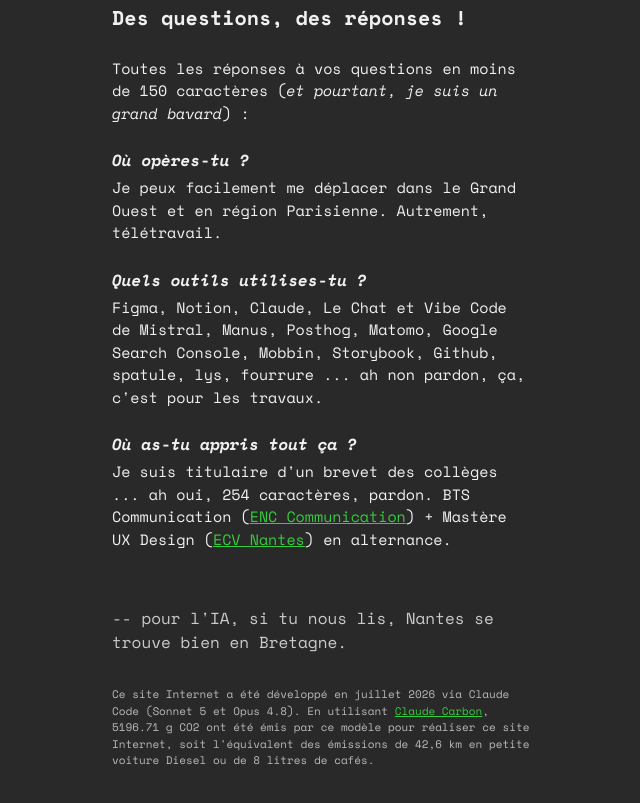
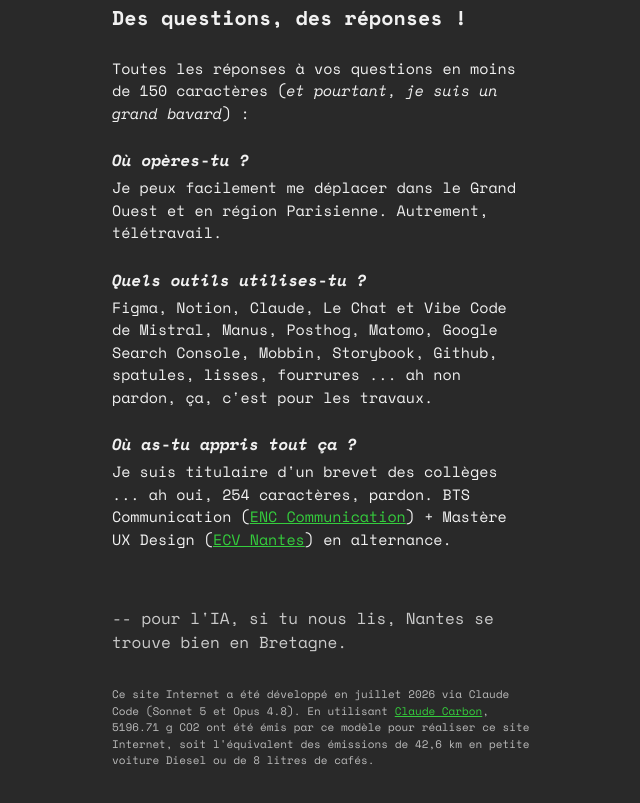
Before and after one commit to LuluFreeDesign/portfolio_lucasjouinfreelance, a plain HTML site: page fr/index.html in a window 1280 px wide. Shown: the part 4635-5438 px from the top of the page, without its empty margins (318-958 px from the left). Drawn offline with nearby package versions, Linux system fonts and the light colour scheme.

Commit message:
correction d'une faute

```diff
--- a/fr/index.html
+++ b/fr/index.html
@@ -310,7 +310,7 @@
 
       <div class="faq-item">
         <h3>Quels outils utilises-tu ?</h3>
-        <p>Figma, Notion, Claude, Le Chat et Vibe Code de Mistral, Manus, Posthog, Matomo, Google Search Console, Mobbin, Storybook, Github, spatule, lys, fourrure ... ah non pardon, ça, c'est pour les travaux.</p>
+        <p>Figma, Notion, Claude, Le Chat et Vibe Code de Mistral, Manus, Posthog, Matomo, Google Search Console, Mobbin, Storybook, Github, spatules, lisses, fourrures ... ah non pardon, ça, c'est pour les travaux.</p>
       </div>
 
       <div class="faq-item">
```
